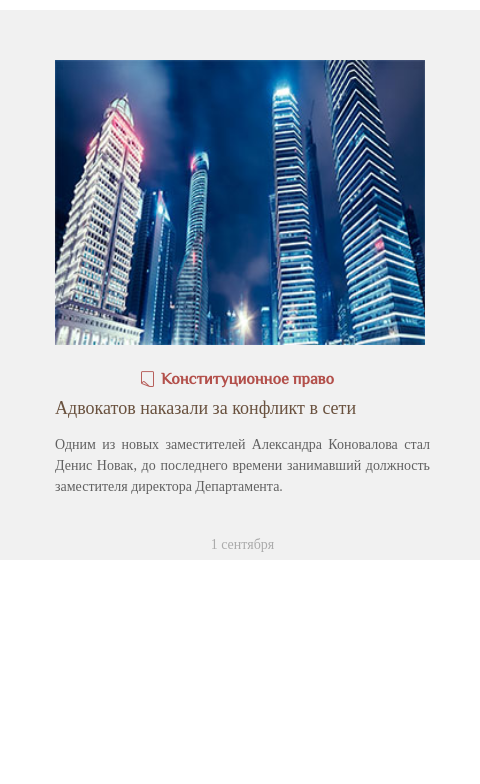
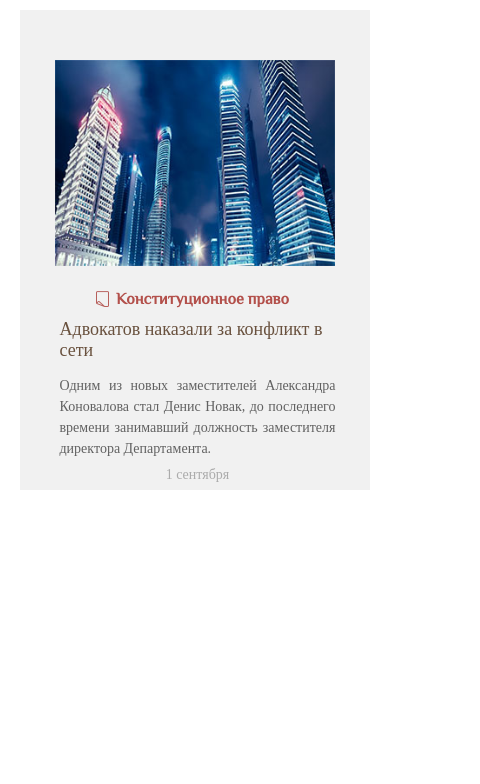
Before and after one commit to acherr-stuff/involta-test, a website built with webpack: page src/index.html in a window 390 px wide. Shown: the part 60-844 px from the top of the page, 480 px wide, since content can reach past the window. Built offline with nearby package versions, Linux system fonts and the light colour scheme; a web font is replaced by a local one.

Commit message:
исправление ошибок

```diff
--- a/src/styles/layout.scss
+++ b/src/styles/layout.scss
@@ -35,7 +35,12 @@ $mobile-width: 480px;
     width: $wide-mobile-width;
   }
 
+  // @include phone {
+  //   width: $mobile-width;
+
+  // }
   @include phone {
-    width: $mobile-width;
+  width: calc(100% - 40px);
+  margin-left: 20px;
   }
 }
--- a/src/styles/news.scss
+++ b/src/styles/news.scss
@@ -37,7 +37,8 @@ $laptop-margin: (($tablet-width)-($news-item-width*3))/6;
   }
 
   @include phone {
-    width: $mobile-width;
+    // width: $mobile-width;
+    width: 100%;
     margin: 0;
   }
 
@@ -45,9 +46,12 @@ $laptop-margin: (($tablet-width)-($news-item-width*3))/6;
   // Изображение новости
   //
   .news-item__image {
-    margin: 0;
+    // margin: 0;
+
     @include phone {
-      height: 350px;
+      height: auto;
+      width: 80%;
+      margin: 0 10%;
     }
     @include tablet {
       height: 230px;
@@ -65,9 +69,10 @@ $laptop-margin: (($tablet-width)-($news-item-width*3))/6;
       }
 
       @include phone {
-        max-height: 285px;
-        max-width: 370px;
-        margin: 50px 55px;
+        max-height: 385px;
+        max-width: 100%;
+        margin: 50px 0 10px 0;
+
       }
     }
   }
@@ -80,8 +85,8 @@ $laptop-margin: (($tablet-width)-($news-item-width*3))/6;
     margin:0;
     @include phone {
       text-align: center;
-       padding-left: 50px;
-        padding-right: 50px;
+      padding-left: 10%;
+      padding-right: 10%;
     }
     @include tablet {
       text-align: center;
@@ -117,8 +122,8 @@ $laptop-margin: (($tablet-width)-($news-item-width*3))/6;
       text-align: left;
       @include phone {
         font-size: 18px;
-        padding-left: 50px;
-        padding-right: 50px;
+        padding-left: 10%;
+        padding-right: 10%;
       }
       @include tablet {
         font-size: 17px;
@@ -134,6 +139,9 @@ $laptop-margin: (($tablet-width)-($news-item-width*3))/6;
   .news-item__summary {
     padding: 15px 0 0 5px;
     height: 95px;
+    @include phone {
+      height: auto;
+    }
     p {
       color: #616161;
       font-size: 13px;
@@ -146,7 +154,8 @@ $laptop-margin: (($tablet-width)-($news-item-width*3))/6;
       @include phone {
         text-align: justify;
         font-size: 14px;
-        padding: 0 50px;
+        padding: 0 10%;
+
       }
 
       @include tablet {
```
Also changed, not shown: dist/bundle.css, 4 other files.
